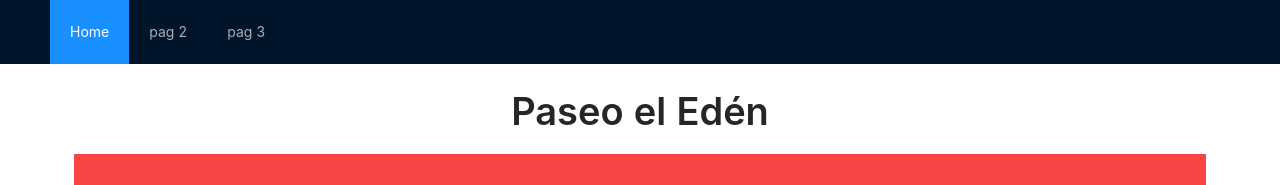
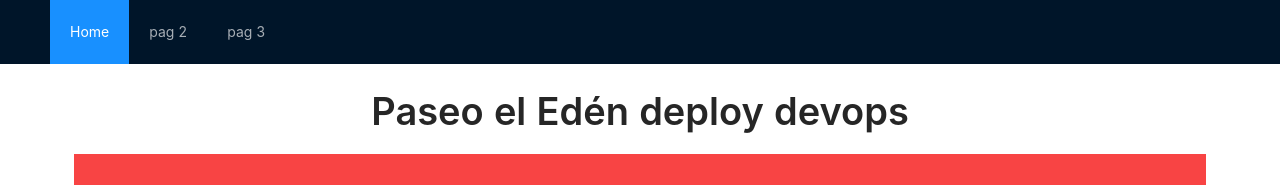
Before and after one commit to mintic-conv-534-2021/eden-app, a React (Create React App) app in the folder eden-app-fe-turista/: page / in a window 1280 px wide. Shown: the top 185 px of the page. Built offline with nearby package versions, Linux system fonts and the light colour scheme.

Commit message:
:construction: test change

```diff
--- a/eden-app-fe-turista/src/components/home/home.js
+++ b/eden-app-fe-turista/src/components/home/home.js
@@ -8,7 +8,7 @@ const { Title } = Typography;
 
 const Home = () => (
     <div className="home">
-        <Title>Paseo el Edén</Title>
+        <Title>Paseo el Edén deploy devops</Title>
         <Banner />
         <Categories />
         <Modules />
```
